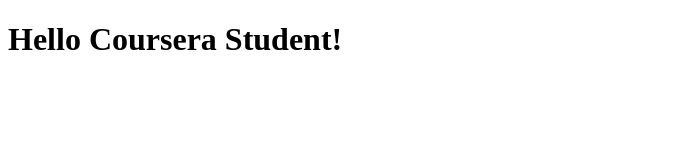
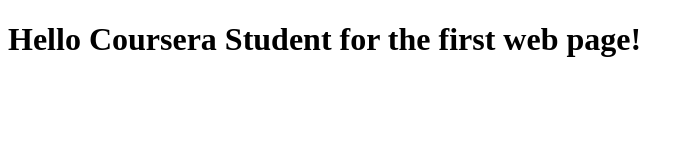
Before and after one commit to ssmvv01/coursera.test, a plain HTML site: page index.html in a window 1280 px wide. Shown: the whole page, without its empty margins (0-694 px from the left). Drawn offline with Linux system fonts and the light colour scheme.

Commit message:
First Web file

```diff
--- a/index.html
+++ b/index.html
@@ -5,6 +5,6 @@
     <title>Hello Coursera</title>
   </head>
   <body>
-    <h1> Hello Coursera Student!</h1>
+    <h1> Hello Coursera Student for the first web page!</h1>
     </body>
 </html>
```
